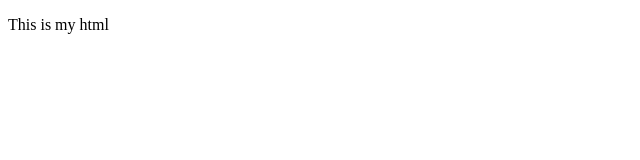
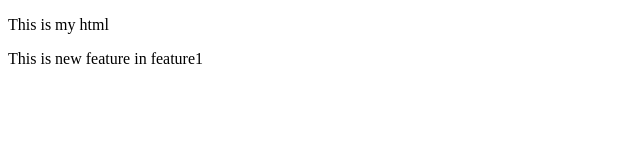
Before and after one commit to Shivanshanky/localrerepo, a plain HTML site: page index.html in a window 1280 px wide. Shown: the whole page, without its empty margins (0-640 px from the left). Drawn offline with Linux system fonts and the light colour scheme.

Commit message:
add new features

```diff
--- a/index.html
+++ b/index.html
@@ -7,5 +7,6 @@
 </head>
 <body>
     <p>This is my html</p>
+    <p>This is new feature in feature1</p>
 </body>
 </html>
```
